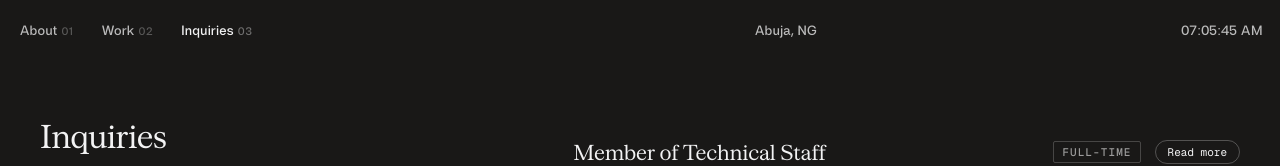
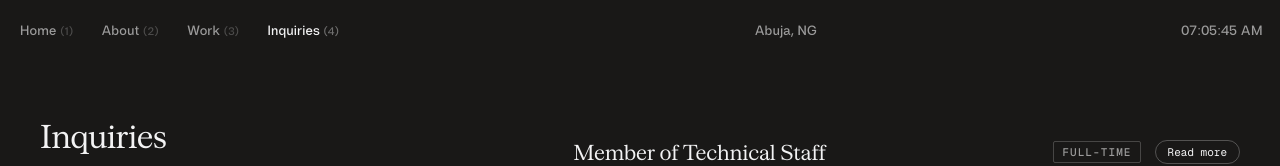
Before and after one commit to kristophershola/christophershola, a React (Vite) app: page /join in a window 1280 px wide. Shown: the top 166 px of the page. Built offline with nearby package versions, Linux system fonts and the light colour scheme.

Commit message:
fix(navbar): restore Home button, citation numbers, and layout

```diff
--- a/src/components/Navbar.tsx
+++ b/src/components/Navbar.tsx
@@ -3,25 +3,20 @@ import { Link, useLocation } from "react-router-dom";
 import { motion, AnimatePresence } from "motion/react";
 import Clock from "@/components/Clock";
 
-interface NavItem {
-  name: string;
-  path: string;
-  num: string;
-}
-
-const navItems: NavItem[] = [
-  { name: "About", path: "/about", num: "01" },
-  { name: "Work", path: "/work", num: "02" },
-  { name: "Inquiries", path: "/inquiries", num: "03" },
-];
-
-interface NavbarProps {
+export interface NavbarProps {
   duration?: number;
 }
 
 export const Navbar: React.FC<NavbarProps> = ({ duration = 1.5 }) => {
+  const [mobileMenuOpen, setMobileMenuOpen] = useState(false);
   const location = useLocation();
-  const [mobileMenuOpen, setMobileMenuOpen] = useState(false);
+
+  const navItems = [
+    { name: "Home", num: "(1)", path: "/" },
+    { name: "About", num: "(2)", path: "/about" },
+    { name: "Work", num: "(3)", path: "/work" },
+    { name: "Inquiries", num: "(4)", path: "/inquiries" },
+  ];
 
   return (
     <>
@@ -50,7 +45,7 @@ export const Navbar: React.FC<NavbarProps> = ({ duration = 1.5 }) => {
                     key={item.path}
                     to={item.path}
                     className={`group flex items-baseline gap-1 text-[13.5px] font-sans font-normal tracking-[0.01em] transition-opacity duration-200 ${
-                      isActive ? "text-[#F3F3F4] opacity-100 font-medium" : "text-[#F3F3F4] opacity-75 hover:opacity-100"
+                      isActive ? "text-[#F3F3F4] opacity-100 font-medium" : "text-[#F3F3F4] opacity-60 hover:opacity-100"
                     }`}
                   >
                     <span>{item.name}</span>
@@ -83,17 +78,14 @@ export const Navbar: React.FC<NavbarProps> = ({ duration = 1.5 }) => {
           </div>
 
           {/* Location (col-start-8 col-span-3, 1:1 matching chrisrodriguez.me) */}
-          <span className="col-start-8 col-span-3 max-md:col-start-auto max-md:col-span-2 max-md:text-right font-sans text-[13.5px] font-normal tracking-[0.01em] text-[#F3F3F4] opacity-75 hover:opacity-100 transition-opacity duration-200 whitespace-nowrap hidden [@media(min-width:360px)]:inline select-none cursor-default">
+          <span className="col-start-8 col-span-3 max-md:col-start-auto max-md:col-span-2 max-md:text-right font-sans text-[13.5px] font-normal tracking-[0.01em] text-[#F3F3F4] opacity-60 hover:opacity-100 transition-opacity duration-200 whitespace-nowrap hidden [@media(min-width:360px)]:inline select-none cursor-default">
             Abuja, NG
           </span>
 
           {/* Clock (col-span-2 text-right, 1:1 matching chrisrodriguez.me) */}
-          <div className="col-span-2 text-right hidden sm:flex items-center justify-end">
-            <Clock
-              timeZone="Africa/Lagos"
-              className="font-sans text-[13.5px] font-normal tracking-[0.01em] text-[#F3F3F4] opacity-75 hover:opacity-100 transition-opacity duration-200"
-            />
-          </div>
+          <span className="col-span-2 max-md:col-span-1 [@media(max-width:359px)]:col-start-4 text-right font-sans text-[13.5px] font-normal tracking-[0.01em] text-[#F3F3F4] opacity-60 hover:opacity-100 transition-opacity duration-200 whitespace-nowrap select-none cursor-default">
+            <Clock timeZone="Africa/Lagos" />
+          </span>
         </div>
       </motion.header>
 
```
